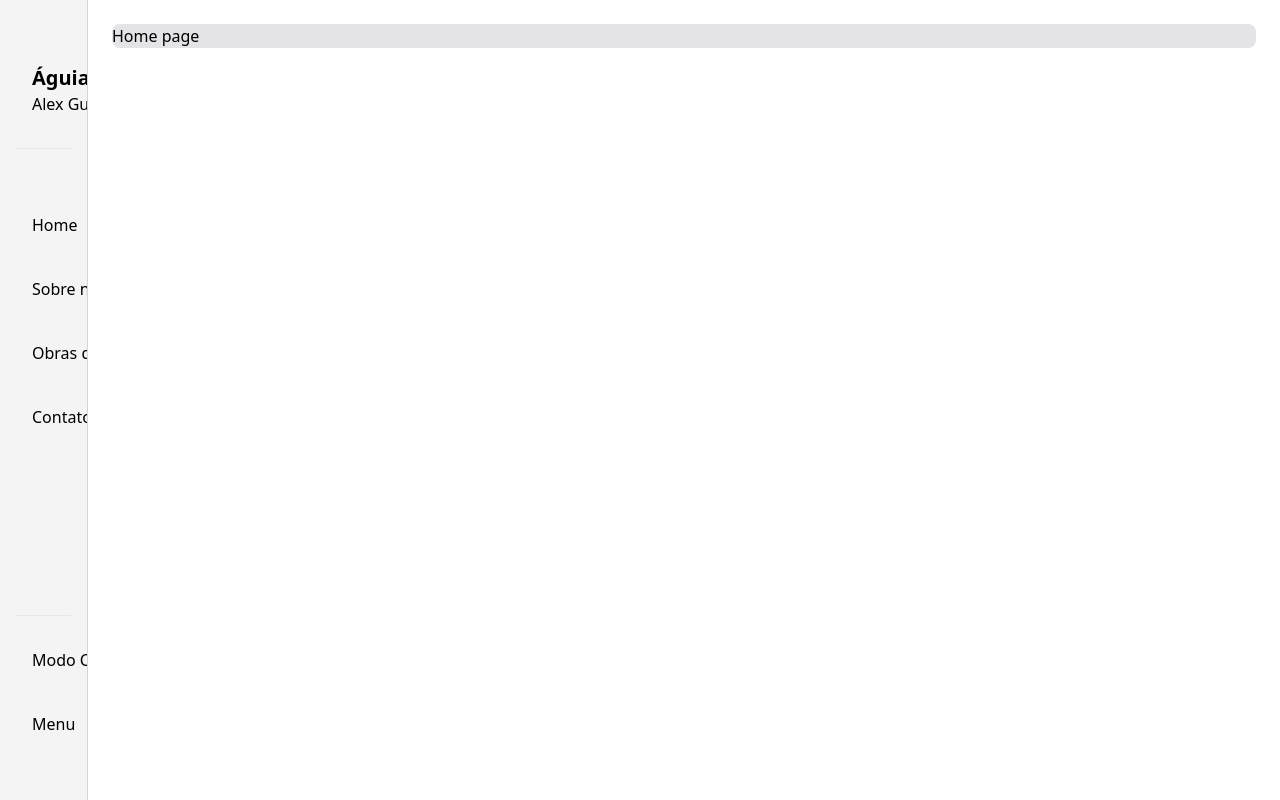
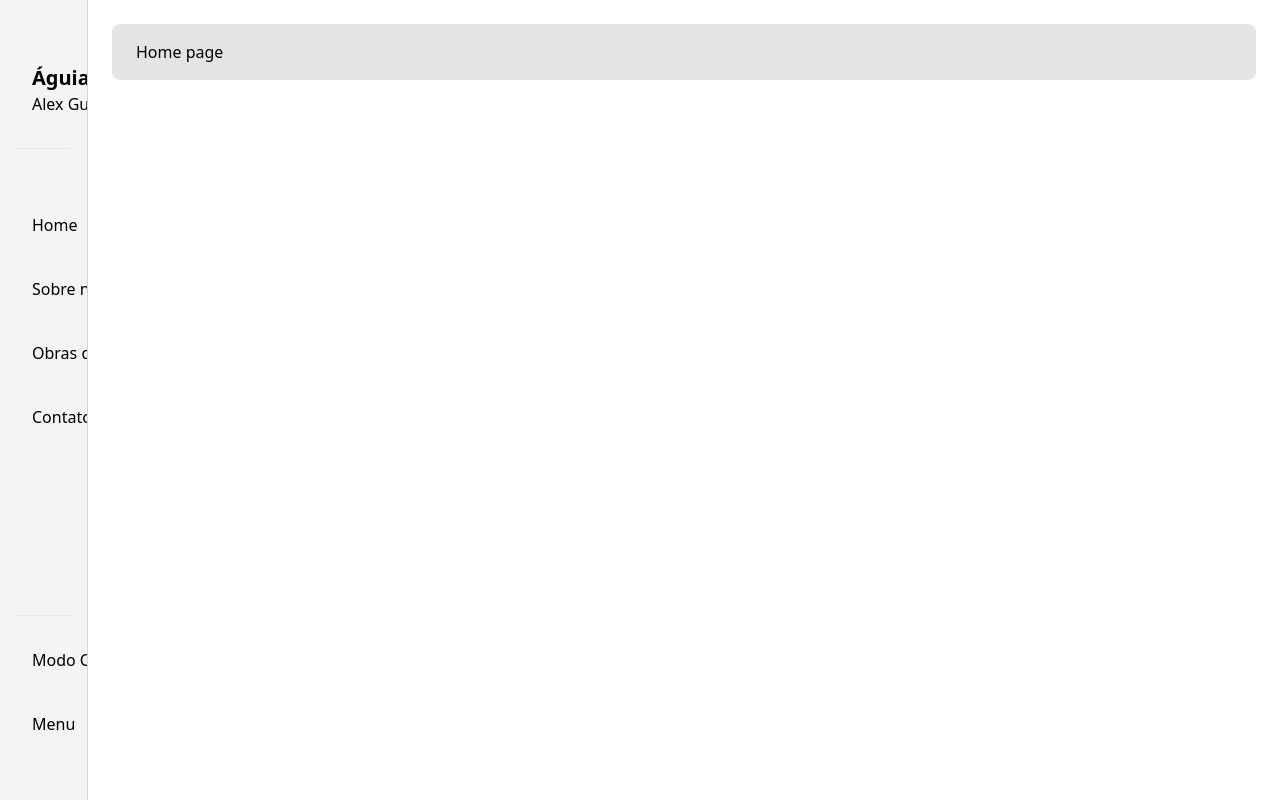
Before and after one commit to YulianSan/alex-portfolio, a Nuxt app: page / in a window 1280 px wide. Built offline with nearby package versions, Linux system fonts and the light colour scheme.

Commit message:
feat: improving style

```diff
--- a/components/Atom/Card.vue
+++ b/components/Atom/Card.vue
@@ -1,5 +1,5 @@
 <template>
-  <div class="bg-zinc-200 dark:bg-zinc-800 rounded-lg">
+  <div class="bg-zinc-200 dark:bg-zinc-800 rounded-lg py-4 px-6">
     <slot />
   </div>
 </template>
--- a/components/Atom/Title.vue
+++ b/components/Atom/Title.vue
@@ -1,5 +1,5 @@
 <template>
-  <span class="dark:text-zinc-300 text-zinc-800 font-bold">
+  <span class="dark:text-zinc-100 text-zinc-900 font-bold">
     <slot/>
   </span>
 </template>
```
